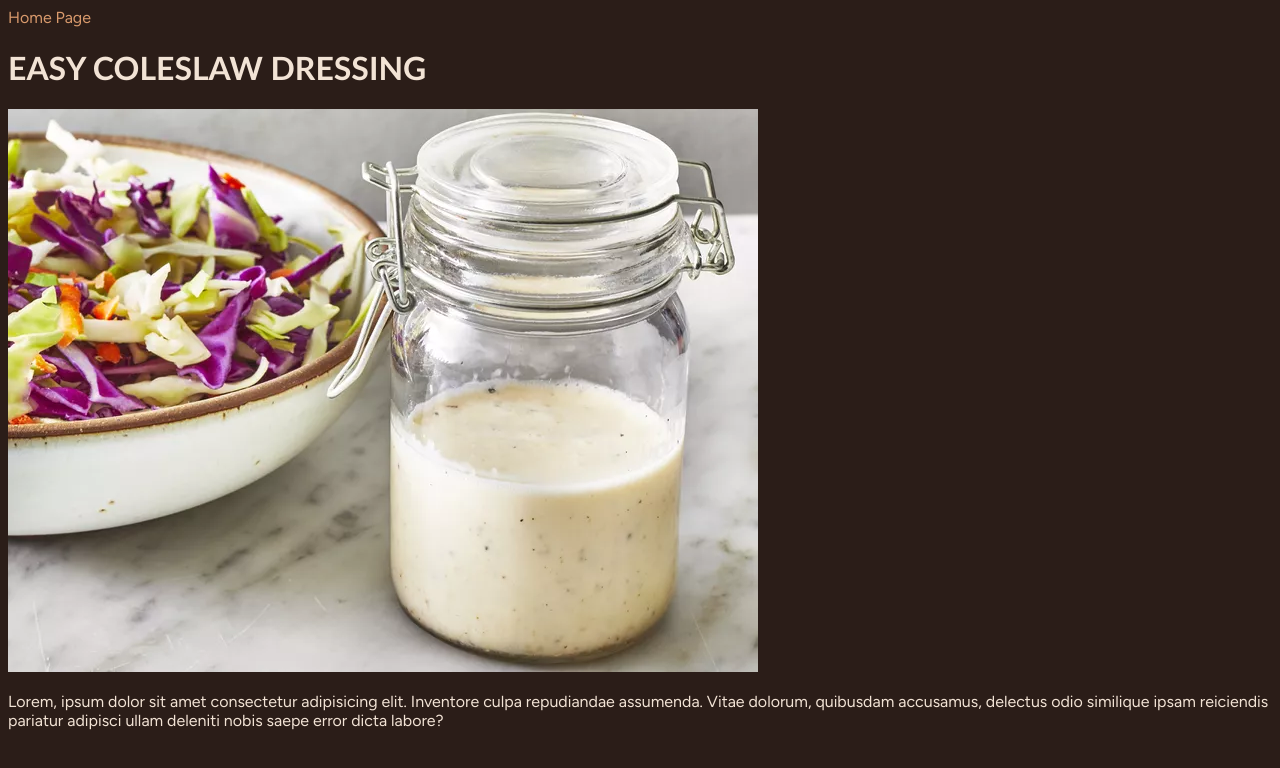
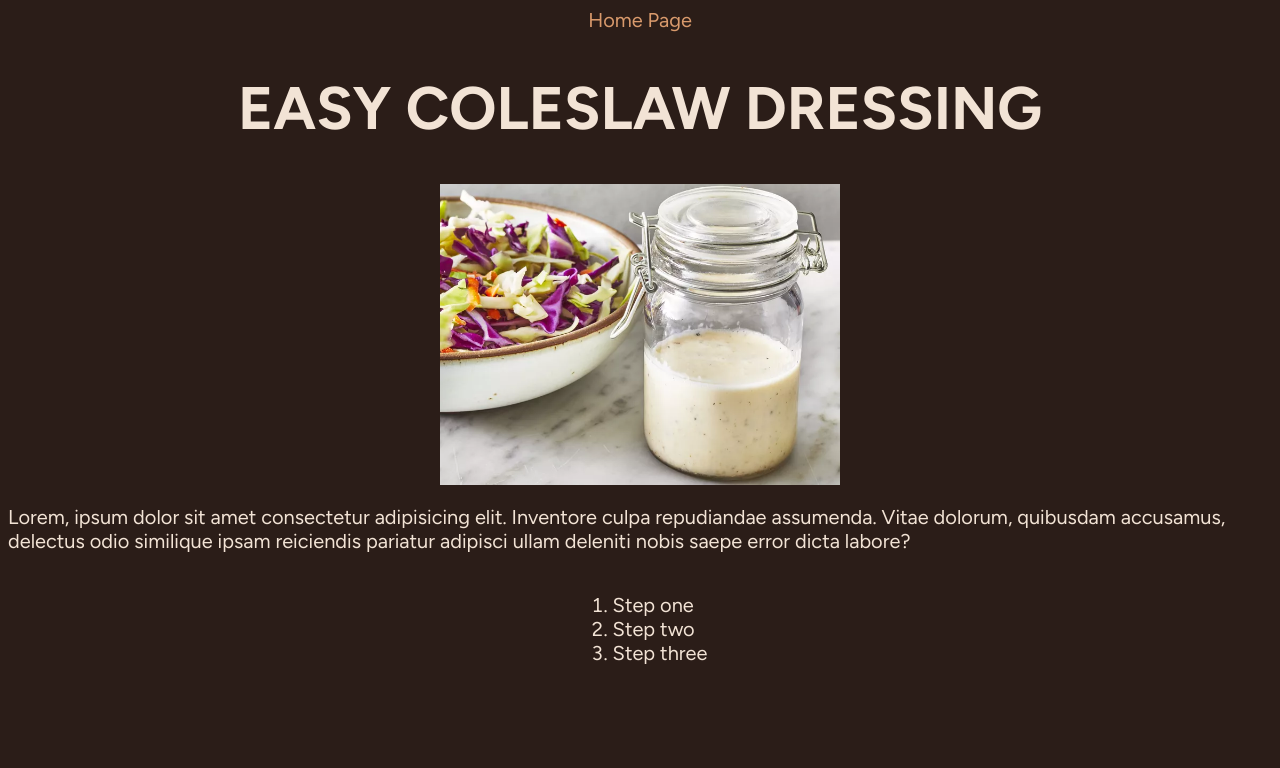
Before and after one commit to airidabu/odin-recipes, a plain HTML site: page recipes/easy-coleslaw-dressing.html in a window 1280 px wide. Drawn offline with Linux system fonts and the light colour scheme; a web font is replaced by a local one.

Commit message:
added font sizing

```diff
--- a/home.css
+++ b/home.css
@@ -13,21 +13,29 @@
     --border-light: #4a3830;
 }
 
+html {
+    font-size: 20px;
+}
+
 body {
     align-items: center;
     font-family: "Figtree", sans-serif;
     background-color: var(--bg-main);
     color: var(--text-main);
+    display: flex;
+    flex-direction: column;
+    font-size: 1rem;
 }
 
 h1 {
     text-transform: uppercase;
     text-align: center;
+    font-size: 3rem;
 }
 
 ul {
     list-style-type: none;
-    padding: 22px 0;
+    padding: 22px;
     background-color: var(--bg-section);
 }
 
--- a/recipes/easy-coleslaw-dressing.html
+++ b/recipes/easy-coleslaw-dressing.html
@@ -20,6 +20,11 @@
     <p>Lorem, ipsum dolor sit amet consectetur adipisicing elit. Inventore culpa repudiandae assumenda. Vitae dolorum,
         quibusdam accusamus, delectus odio similique ipsam reiciendis pariatur adipisci ullam deleniti nobis saepe error
         dicta labore?</p>
+    <ol>
+        <li>Step one</li>
+        <li>Step two</li>
+        <li>Step three</li>
+    </ol>
 </body>
 
 </html>
--- a/recipes/recipe.css
+++ b/recipes/recipe.css
@@ -13,15 +13,23 @@
     --border-light: #4a3830;
 }
 
+html {
+    font-size: 20px;
+}
+
 body {
     font-family: "Figtree", sans-serif;
     background-color: var(--bg-main);
     color: var(--text-main);
+    display: flex;
+    flex-direction: column;
+    align-items: center;
+    font-size: 1rem;
 }
 
 h1 {
     text-transform: uppercase;
-    font-family: 'Gill Sans', 'Gill Sans MT', Calibri, 'Trebuchet MS', sans-serif;
+    font-size: 3rem;
 }
 
 a {
@@ -32,3 +40,7 @@ a {
 a:hover {
     color: var(--accent-hover);
 }
+
+img {
+    width: 400px;
+}
```
